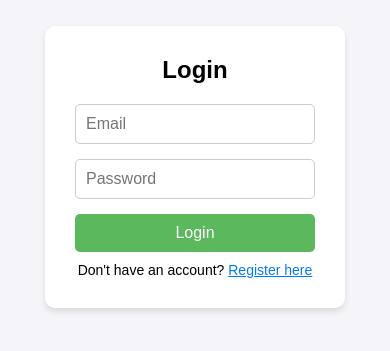
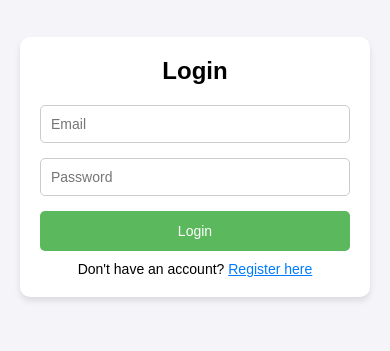
Before and after one commit to PawanSonakul9/Pawan, a plain HTML site: page index.html in a window 390 px wide. Shown: the part 255-606 px from the top of the page. Drawn offline with Linux system fonts and the light colour scheme.

Commit message:
Update style.css

```diff
--- a/style.css
+++ b/style.css
@@ -11,21 +11,26 @@ body {
   justify-content: center;
   align-items: center;
   height: 100vh;
+  padding: 20px;
 }
 
 .container {
   display: flex;
-  justify-content: center;
+  flex-direction: column;
   align-items: center;
-  gap: 40px;
+  gap: 20px;
+  width: 100%;
+  max-width: 400px;
 }
 
+/* Form container styles */
 .form-container {
   background-color: #fff;
   padding: 30px;
   border-radius: 10px;
   box-shadow: 0 4px 6px rgba(0, 0, 0, 0.1);
-  width: 300px;
+  width: 100%;
+  max-width: 350px;
   opacity: 0;
   animation: fadeIn 0.5s forwards;
 }
@@ -35,6 +40,7 @@ h2 {
   text-align: center;
 }
 
+/* Input fields */
 input {
   width: 100%;
   padding: 10px;
@@ -42,23 +48,31 @@ input {
   border: 1px solid #ccc;
   border-radius: 5px;
   font-size: 16px;
+  outline: none;
 }
 
+input:focus {
+  border-color: #007bff;
+}
+
+/* Button styles */
 button {
   width: 100%;
-  padding: 10px;
+  padding: 12px;
   background-color: #5cb85c;
   color: #fff;
   border: none;
   border-radius: 5px;
   font-size: 16px;
   cursor: pointer;
+  transition: background 0.3s ease;
 }
 
 button:hover {
   background-color: #4cae4c;
 }
 
+/* Toggle between login & register */
 p.toggle-form {
   text-align: center;
   margin-top: 10px;
@@ -71,7 +85,7 @@ p.toggle-form span {
   text-decoration: underline;
 }
 
-/* Error Message Styles */
+/* Error message styling */
 .error-message {
   color: red;
   font-size: 14px;
@@ -84,12 +98,15 @@ p.toggle-form span {
 @keyframes fadeIn {
   from {
     opacity: 0;
+    transform: translateY(-10px);
   }
   to {
     opacity: 1;
+    transform: translateY(0);
   }
 }
 
+/* Form transitions */
 .login-form-container {
   animation-delay: 0s;
 }
@@ -98,3 +115,18 @@ p.toggle-form span {
   animation-delay: 0.5s;
   display: none;
 }
+
+/* Responsive adjustments */
+@media (max-width: 400px) {
+  .form-container {
+    padding: 20px;
+  }
+
+  input {
+    font-size: 14px;
+  }
+
+  button {
+    font-size: 14px;
+  }
+}
```
